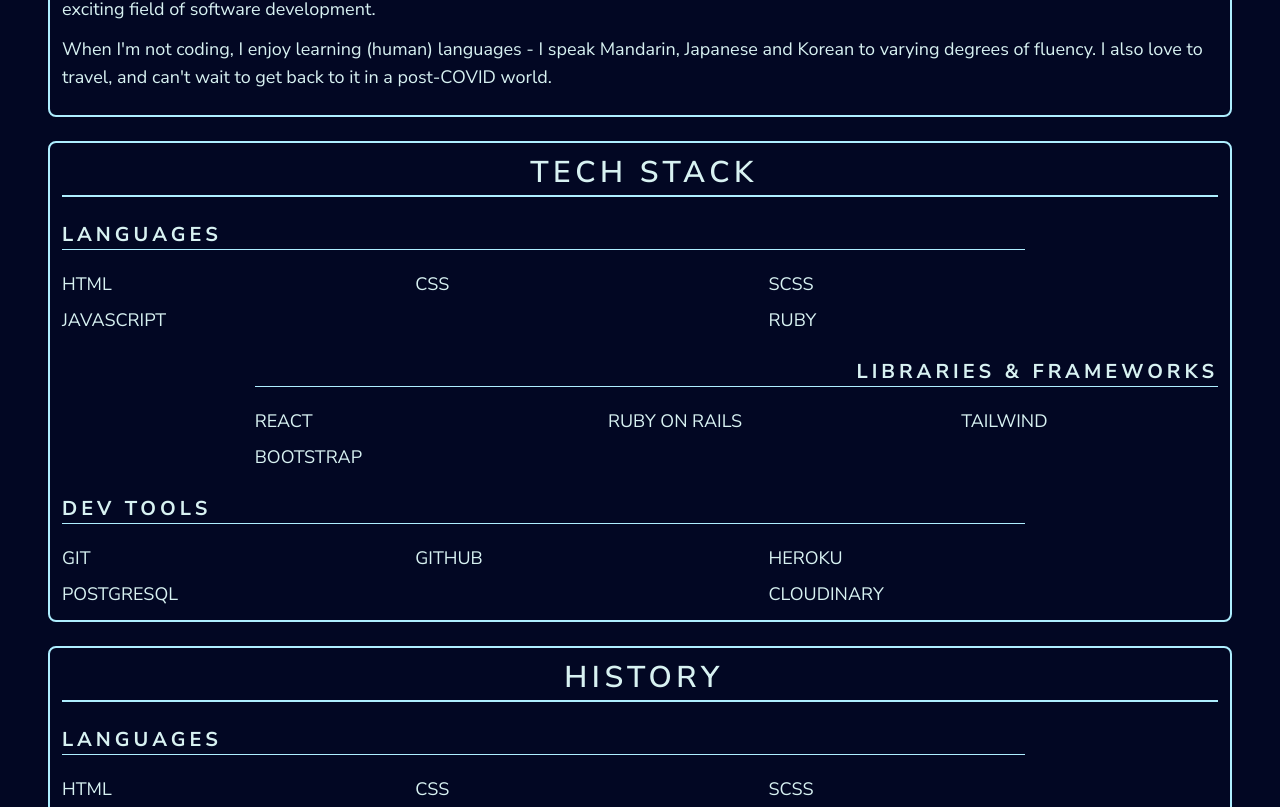
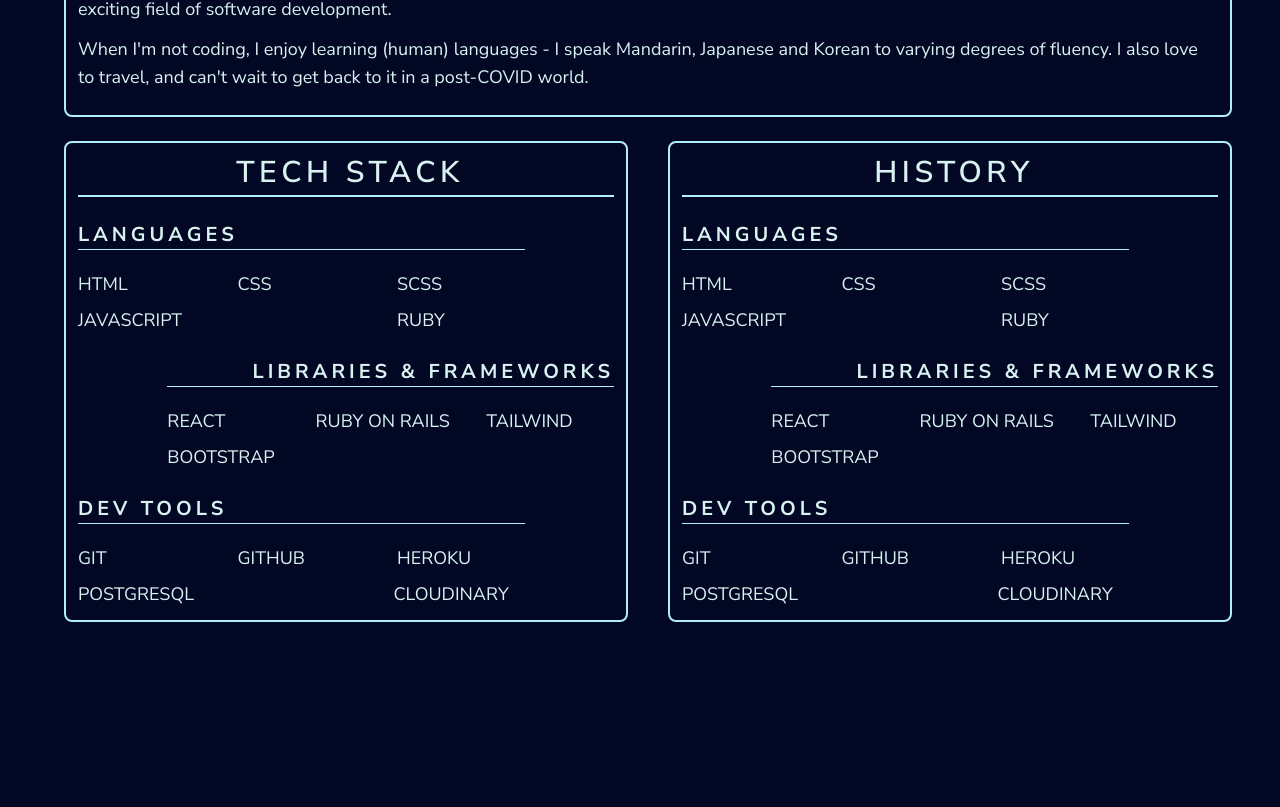
Before and after one commit to chris-kamp/portfolio-react, a React (Create React App) app: page /about in a window 1280 px wide. Shown: the part 413-1220 px from the top of the page. After the commit the page ends 1107 px from the top, so only its background shows below. Built offline with nearby package versions, Linux system fonts and the light colour scheme.

Commit message:
implement about page layout up to laptop width

```diff
--- a/src/components/about/AboutContent.js
+++ b/src/components/about/AboutContent.js
@@ -4,16 +4,20 @@
 
 const AboutContent = () => {
   return (
-    <main className="flex flex-col items-center w-full px-3 sm:p-12">
+    <main className="flex flex-col items-center w-full px-3 lg:flex-row lg:justify-center lg:flex-wrap sm:p-12">
+      <div className="w-full max-w-2xl lg:max-w-none lg:mr-4">
         <Card heading="BIO">
           <Bio />
         </Card>
-      <Card heading="TECH STACK">
+      </div>
+      <div className="flex flex-col items-center w-full lg:flex-row">
+        <Card heading="TECH STACK" middle={true}>
           <TechStack />
         </Card>
         <Card heading="HISTORY">
           <TechStack />
         </Card>
+      </div>
     </main>
   );
 };
--- a/src/components/about/Card.js
+++ b/src/components/about/Card.js
@@ -1,7 +1,7 @@
-const Card = ({heading, ...props}) => {
+const Card = ({heading, middle, ...props}) => {
   return (
-    <article className="w-full p-3 mb-6 border-2 rounded-lg border-primary container">
-      <h2 className="pb-1 pl-2 mb-4 text-xl xs:text-2xl sm:text-3xl font-semibold text-center border-b-2 text-light tracking-2xwide border-primary">{heading}</h2>
+    <article className={`w-full max-w-2xl lg:max-w-none lg:ml-4 p-3 ${middle && "lg:mx-6 2xl:mx-12"} mb-6 border-2 rounded-lg border-primary lg:h-full`}>
+      <h2 className="pb-1 pl-2 mb-4 text-xl font-semibold text-center border-b-2 xs:text-2xl sm:text-3xl text-light tracking-2xwide border-primary">{heading}</h2>
       {props.children}
     </article>
   )
```
Lines whose indentation alone changed are shown as unchanged.
